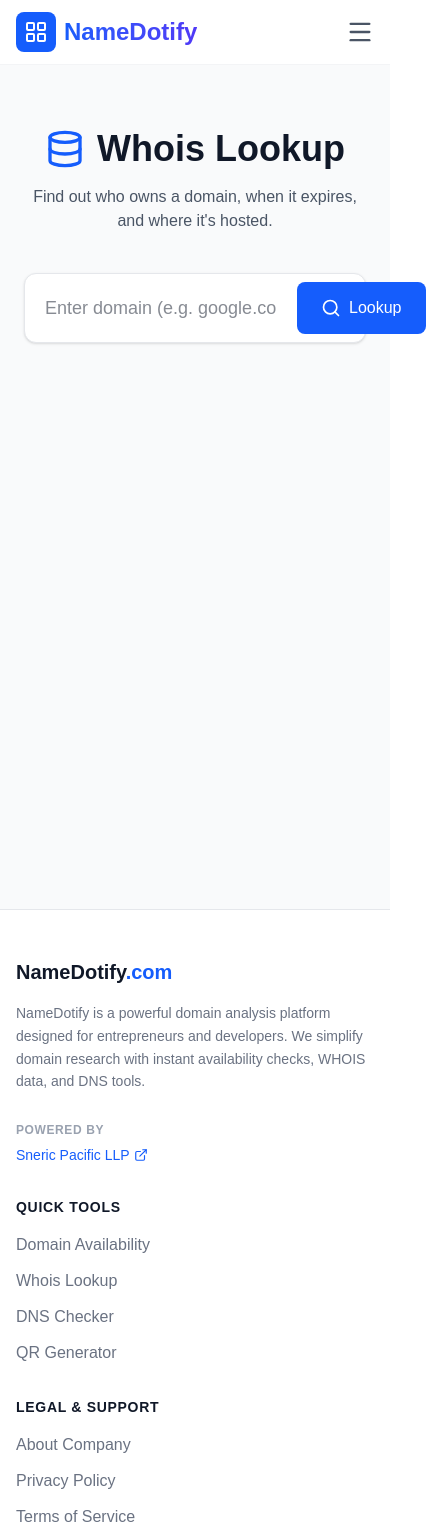
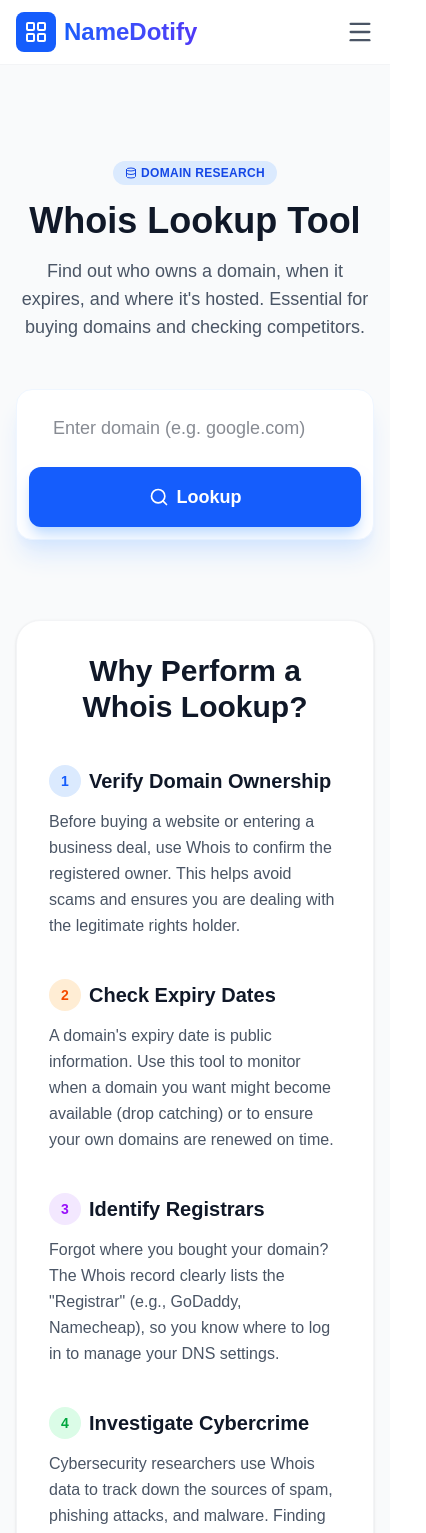
Before and after one commit to ashishjacob786/namedotify, a Next.js app: page /whois in a window 390 px wide. Shown: the top 1533 px of the page, 426 px wide, since content can reach past the window. Built offline with nearby package versions, Linux system fonts and the light colour scheme.

Commit message:
Updated Whois page with SEO and Padding fix

```diff
--- a/src/app/whois/page.js
+++ b/src/app/whois/page.js
@@ -1,13 +1,28 @@
 "use client";
 import React, { useState } from 'react';
 import axios from 'axios';
-import { Search, Database, Calendar, Server, Shield, Loader2 } from 'lucide-react';
+import { Search, Database, Calendar, Server, Shield, Loader2, Globe, Clock, AlertCircle, CheckCircle } from 'lucide-react';
 
 export default function WhoisPage() {
   const [domain, setDomain] = useState('');
   const [data, setData] = useState(null);
   const [loading, setLoading] = useState(false);
   const [error, setError] = useState('');
+
+  // ✅ Advanced JSON-LD Schema
+  const jsonLd = {
+    '@context': 'https://schema.org',
+    '@type': 'SoftwareApplication',
+    name: 'NameDotify Whois Lookup',
+    applicationCategory: 'UtilitiesApplication',
+    operatingSystem: 'Web',
+    description: 'Free tool to check domain ownership, registration date, expiry status, and nameservers instantly.',
+    offers: {
+      '@type': 'Offer',
+      price: '0',
+      priceCurrency: 'USD'
+    }
+  };
 
   const lookupWhois = async () => {
     if (!domain) return;
@@ -16,104 +31,208 @@ export default function WhoisPage() {
     setData(null);
 
     try {
+      // NOTE: Ensure you have your /api/whois route setup or use an external API here
       const response = await axios.get(`/api/whois?domain=${domain}`);
+
+      if(response.data.error) {
+        setError("Domain not found or private.");
+      } else {
         setData(response.data);
+      }
     } catch (err) {
-      setError('Failed to fetch Whois data. Please check the domain name.');
+      setError('Failed to fetch data. Please check the domain name.');
     } finally {
       setLoading(false);
     }
   };
 
   return (
-    <div className="min-h-screen bg-gray-50 text-gray-900 font-sans p-6">
-      <div className="max-w-4xl mx-auto">
+    // ✅ FIX: Used 'pt-24' to prevent black strip issue
+    <div className="min-h-screen bg-gray-50 text-gray-900 font-sans pb-20 pt-24">
+
+      {/* Schema Injection */}
+      <script type="application/ld+json" dangerouslySetInnerHTML={{ __html: JSON.stringify(jsonLd) }} />
+
+      <div className="max-w-5xl mx-auto px-4 sm:px-6 lg:px-8">
+
         {/* Header */}
-        <div className="text-center mb-10 mt-10">
-            <h1 className="text-4xl font-bold mb-4 flex items-center justify-center gap-3">
-                <Database className="text-blue-600 w-10 h-10" /> Whois Lookup
+        <div className="text-center mb-12">
+            <div className="inline-flex items-center px-3 py-1 rounded-full bg-blue-100 text-blue-700 text-xs font-bold uppercase tracking-wide mb-4">
+                <Database size={12} className="mr-1" /> Domain Research
+            </div>
+            <h1 className="text-4xl md:text-5xl font-extrabold mb-4 text-gray-900">
+                Whois Lookup Tool
             </h1>
-            <p className="text-gray-600">Find out who owns a domain, when it expires, and where it's hosted.</p>
+            <p className="text-gray-600 text-lg max-w-2xl mx-auto">
+                Find out who owns a domain, when it expires, and where it's hosted.
+                Essential for buying domains and checking competitors.
+            </p>
         </div>
 
         {/* Search Box */}
-        <div className="bg-white p-2 rounded-xl shadow-sm border border-gray-200 flex gap-2 mb-8">
+        <div className="max-w-3xl mx-auto bg-white p-3 rounded-2xl shadow-xl shadow-blue-100 border border-blue-50 flex flex-col sm:flex-row gap-3 mb-12 relative z-10">
+            <div className="flex-1 relative">
                 <input
                     type="text"
                     placeholder="Enter domain (e.g. google.com)"
-                className="flex-1 p-3 outline-none text-lg"
+                    className="w-full h-full p-4 pl-6 outline-none text-lg rounded-xl bg-transparent"
                     value={domain}
                     onChange={(e) => setDomain(e.target.value)}
                     onKeyDown={(e) => e.key === 'Enter' && lookupWhois()}
                 />
+            </div>
             <button
                 onClick={lookupWhois}
                 disabled={loading}
-                className="bg-blue-600 text-white px-6 py-3 rounded-lg font-medium hover:bg-blue-700 transition flex items-center gap-2"
+                className="bg-blue-600 text-white px-8 py-4 rounded-xl font-bold hover:bg-blue-700 transition flex items-center justify-center gap-2 text-lg disabled:opacity-70 shadow-lg shadow-blue-200"
             >
                 {loading ? <Loader2 className="animate-spin" /> : <Search size={20} />}
                 Lookup
             </button>
         </div>
 
+        {/* Error State */}
+        {error && (
+            <div className="max-w-3xl mx-auto bg-red-50 text-red-700 p-4 rounded-xl border border-red-100 flex items-center gap-3 mb-8">
+                <AlertCircle size={20} /> {error}
+            </div>
+        )}
+
         {/* Results Area */}
-        {error && <div className="p-4 bg-red-50 text-red-700 rounded-lg border border-red-200">{error}</div>}
+        {data && (
+            <div className="bg-white rounded-2xl shadow-sm border border-gray-200 overflow-hidden animate-in fade-in slide-in-from-bottom-4 duration-500">
 
-        {data && (
-            <div className="bg-white rounded-xl shadow-sm border border-gray-200 overflow-hidden animate-in fade-in slide-in-from-bottom-4 duration-500">
-                <div className="bg-gray-50 p-4 border-b border-gray-200 font-semibold text-gray-700 flex justify-between items-center">
-                    <span>Results for {domain}</span>
-                    <span className="text-xs bg-green-100 text-green-700 px-2 py-1 rounded-full">Active</span>
+                {/* Result Header */}
+                <div className="bg-gray-50 p-6 border-b border-gray-200 flex flex-col md:flex-row justify-between items-center gap-4">
+                    <div className="flex items-center gap-3">
+                        <div className="p-2 bg-white rounded-lg border border-gray-200">
+                            <Globe className="text-blue-600" size={24} />
+                        </div>
+                        <div>
+                            <h2 className="text-xl font-bold text-gray-900">{domain}</h2>
+                            <p className="text-sm text-gray-500">Domain Information</p>
+                        </div>
+                    </div>
+                    <span className="inline-flex items-center px-4 py-2 rounded-full text-sm font-bold bg-green-100 text-green-700 border border-green-200">
+                        <CheckCircle size={16} className="mr-2" /> Active
+                    </span>
                 </div>
 
-                <div className="grid grid-cols-1 md:grid-cols-2 gap-6 p-6">
+                <div className="grid grid-cols-1 md:grid-cols-2 gap-8 p-8">
                     {/* Key Info Cards */}
-                    <div className="space-y-4">
-                        <div className="flex items-start gap-3">
-                            <Calendar className="w-5 h-5 text-blue-500 mt-1" />
+                    <div className="space-y-6">
+                        <div className="flex items-start gap-4 p-4 bg-blue-50 rounded-xl border border-blue-100">
+                            <Calendar className="w-6 h-6 text-blue-600 mt-1" />
                             <div>
-                                <p className="text-sm text-gray-500">Created On</p>
-                                <p className="font-medium">{data.creationDate || data.creationDateRaw || 'N/A'}</p>
+                                <p className="text-sm font-medium text-blue-900 uppercase tracking-wide">Registered On</p>
+                                <p className="font-bold text-lg text-gray-900">{data.creationDate || data.creationDateRaw || 'Not Available'}</p>
                             </div>
                         </div>
-                        <div className="flex items-start gap-3">
-                            <Calendar className="w-5 h-5 text-red-500 mt-1" />
+                        <div className="flex items-start gap-4 p-4 bg-orange-50 rounded-xl border border-orange-100">
+                            <Clock className="w-6 h-6 text-orange-600 mt-1" />
                             <div>
-                                <p className="text-sm text-gray-500">Expires On</p>
-                                <p className="font-medium">{data.registryExpiryDate || data.expiryDate || 'N/A'}</p>
+                                <p className="text-sm font-medium text-orange-900 uppercase tracking-wide">Expires On</p>
+                                <p className="font-bold text-lg text-gray-900">{data.registryExpiryDate || data.expiryDate || 'Not Available'}</p>
                             </div>
                         </div>
-                        <div className="flex items-start gap-3">
-                            <Shield className="w-5 h-5 text-green-500 mt-1" />
+                        <div className="flex items-start gap-4 p-4 bg-purple-50 rounded-xl border border-purple-100">
+                            <Shield className="w-6 h-6 text-purple-600 mt-1" />
                             <div>
-                                <p className="text-sm text-gray-500">Registrar</p>
-                                <p className="font-medium">{data.registrar || 'N/A'}</p>
+                                <p className="text-sm font-medium text-purple-900 uppercase tracking-wide">Registrar</p>
+                                <p className="font-bold text-lg text-gray-900">{data.registrar || 'Not Available'}</p>
                             </div>
                         </div>
                     </div>
 
-                    {/* Name Servers */}
-                    <div className="bg-gray-50 p-4 rounded-lg">
-                        <h3 className="text-sm font-semibold text-gray-500 mb-3 flex items-center gap-2">
-                            <Server size={16} /> Name Servers
+                    {/* Name Servers & Technical */}
+                    <div className="space-y-6">
+                        <div className="bg-gray-50 p-6 rounded-xl border border-gray-200 h-full">
+                            <h3 className="font-bold text-gray-900 mb-4 flex items-center gap-2">
+                                <Server size={20} className="text-gray-500" /> Name Servers
                             </h3>
-                        <ul className="space-y-1 text-sm">
+                            <ul className="space-y-2">
                                 {Array.isArray(data.nameServer) ? data.nameServer.map((ns, i) => (
-                                <li key={i} className="text-gray-700 font-mono">{ns}</li>
-                            )) : <li className="text-gray-700 font-mono">{data.nameServer || 'N/A'}</li>}
+                                    <li key={i} className="flex items-center gap-2 text-gray-700 font-mono bg-white p-2 rounded border border-gray-200 text-sm">
+                                        <div className="w-2 h-2 bg-green-500 rounded-full"></div>
+                                        {ns}
+                                    </li>
+                                )) : (
+                                    <li className="text-gray-500 italic">No Name Servers Found</li>
+                                )}
                             </ul>
                         </div>
                     </div>
+                </div>
 
-                {/* Raw Data Toggle (Optional Details) */}
-                <div className="p-6 border-t border-gray-100">
-                    <h3 className="font-semibold mb-2">Raw Data</h3>
-                    <pre className="bg-gray-900 text-green-400 p-4 rounded-lg text-xs overflow-x-auto h-64">
+                {/* Raw Data Toggle (Styled like Terminal) */}
+                <div className="border-t border-gray-200">
+                    <details className="group">
+                        <summary className="flex justify-between items-center font-medium cursor-pointer list-none p-6 hover:bg-gray-50 transition">
+                            <span className="flex items-center gap-2 text-gray-700">
+                                <Database size={18}/> View Raw Whois Record
+                            </span>
+                            <span className="transition group-open:rotate-180">
+                                <svg fill="none" height="24" shapeRendering="geometricPrecision" stroke="currentColor" strokeLinecap="round" strokeLinejoin="round" strokeWidth="1.5" viewBox="0 0 24 24" width="24"><path d="M6 9l6 6 6-6"></path></svg>
+                            </span>
+                        </summary>
+                        <div className="text-neutral-600 px-6 pb-6 animate-in slide-in-from-top-2">
+                            <pre className="bg-gray-900 text-green-400 p-5 rounded-xl text-xs overflow-x-auto font-mono leading-relaxed border border-gray-800 shadow-inner max-h-96">
                                 {JSON.stringify(data, null, 2)}
                             </pre>
                         </div>
+                    </details>
+                </div>
             </div>
         )}
+
+        {/* ✅ Human Written SEO Content */}
+        <section className="mt-20 bg-white rounded-3xl p-8 md:p-12 shadow-sm border border-gray-100 prose prose-blue max-w-none">
+            <h2 className="text-3xl font-bold text-gray-900 mb-6 text-center">Why Perform a Whois Lookup?</h2>
+
+            <div className="grid grid-cols-1 md:grid-cols-2 gap-10 not-prose mt-10">
+                <div>
+                    <h3 className="text-xl font-bold text-gray-900 mb-3 flex items-center gap-2">
+                        <span className="w-8 h-8 bg-blue-100 rounded-full flex items-center justify-center text-blue-600 text-sm">1</span>
+                        Verify Domain Ownership
+                    </h3>
+                    <p className="text-gray-600 leading-relaxed">
+                        Before buying a website or entering a business deal, use Whois to confirm the registered owner.
+                        This helps avoid scams and ensures you are dealing with the legitimate rights holder.
+                    </p>
+                </div>
+                <div>
+                    <h3 className="text-xl font-bold text-gray-900 mb-3 flex items-center gap-2">
+                        <span className="w-8 h-8 bg-orange-100 rounded-full flex items-center justify-center text-orange-600 text-sm">2</span>
+                        Check Expiry Dates
+                    </h3>
+                    <p className="text-gray-600 leading-relaxed">
+                        A domain's expiry date is public information. Use this tool to monitor when a domain you want might become available (drop catching)
+                        or to ensure your own domains are renewed on time.
+                    </p>
+                </div>
+                <div>
+                    <h3 className="text-xl font-bold text-gray-900 mb-3 flex items-center gap-2">
+                        <span className="w-8 h-8 bg-purple-100 rounded-full flex items-center justify-center text-purple-600 text-sm">3</span>
+                        Identify Registrars
+                    </h3>
+                    <p className="text-gray-600 leading-relaxed">
+                        Forgot where you bought your domain? The Whois record clearly lists the "Registrar" (e.g., GoDaddy, Namecheap),
+                        so you know where to log in to manage your DNS settings.
+                    </p>
+                </div>
+                <div>
+                    <h3 className="text-xl font-bold text-gray-900 mb-3 flex items-center gap-2">
+                        <span className="w-8 h-8 bg-green-100 rounded-full flex items-center justify-center text-green-600 text-sm">4</span>
+                        Investigate Cybercrime
+                    </h3>
+                    <p className="text-gray-600 leading-relaxed">
+                        Cybersecurity researchers use Whois data to track down the sources of spam, phishing attacks, and malware.
+                        Finding the network provider helps in reporting abuse.
+                    </p>
+                </div>
+            </div>
+        </section>
+
       </div>
     </div>
   );
```
Lines whose indentation alone changed are shown as unchanged.
